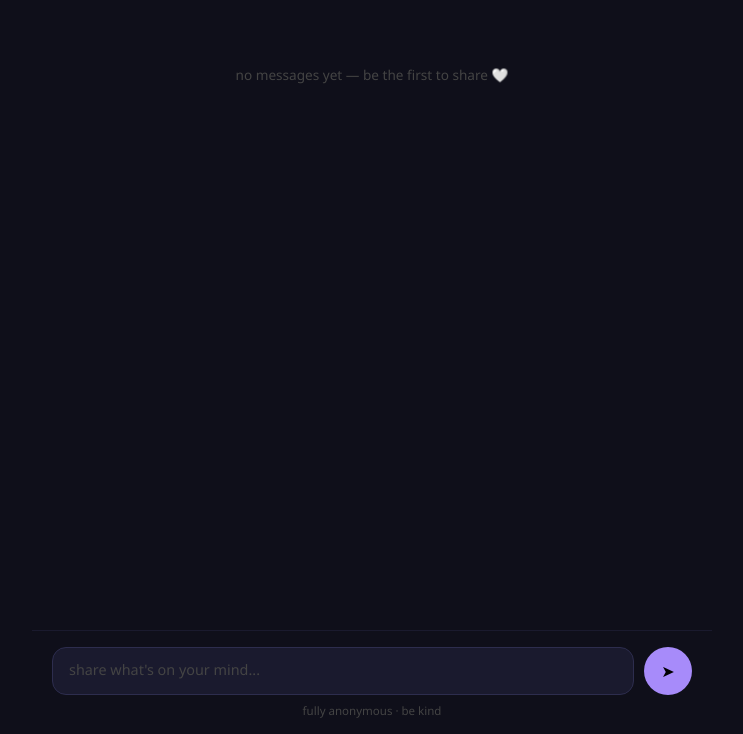
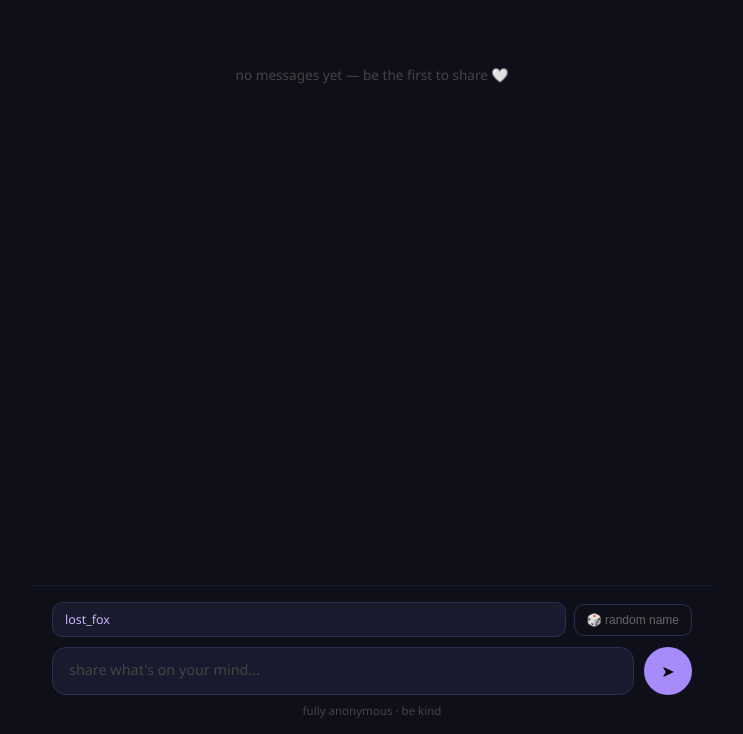
Before and after one commit to prishasrini/hush, a Flask app: page /rooms/1 in a window 1280 px wide. Shown: the part 66-800 px from the top of the page, without its empty margins (268-1011 px from the left). Run offline with Flask 3, Linux system fonts and the light colour scheme; the visitor is signed in with stand-in values (Sample User, id 1); data that the repository does not hold is empty.

Commit message:
add labels and timestamps to peer rooms

```diff
--- a/app.py
+++ b/app.py
@@ -248,7 +248,7 @@ def room_detail(room_name):
 def get_room_messages(room_name):
     conn = get_db()
     messages = conn.execute(
-        "SELECT user_id, content, created_at FROM room_messages WHERE room = ? ORDER BY created_at ASC LIMIT 100",
+        "SELECT user_id, label, content, created_at FROM room_messages WHERE room = ? ORDER BY created_at ASC LIMIT 100",
         (room_name,)
     ).fetchall()
     conn.close()
@@ -260,13 +260,21 @@ def send_room_message(room_name):
     user_id = session.get("user_id")
     data = request.get_json()
     content = data.get("content", "").strip()
+    label = data.get("label", "").strip()
+
     if not content:
         return jsonify({"error": "empty"}), 400
 
+    if not label:
+        import random
+        adjectives = ["quiet", "gentle", "lost", "tired", "hopeful", "curious", "calm", "wandering"]
+        nouns = ["owl", "moon", "river", "fox", "star", "cloud", "wolf", "petal"]
+        label = f"{random.choice(adjectives)}_{random.choice(nouns)}"
+
     conn = get_db()
     conn.execute(
-        "INSERT INTO room_messages (room, user_id, content) VALUES (?, ?, ?)",
-        (room_name, user_id, content)
+        "INSERT INTO room_messages (room, user_id, label, content) VALUES (?, ?, ?, ?)",
+        (room_name, user_id, label, content)
     )
     conn.commit()
     conn.close()
--- a/database.py
+++ b/database.py
@@ -42,14 +42,15 @@ def init_db():
         )
     """)
     cursor.execute("""
-        CREATE TABLE IF NOT EXISTS room_messages (
-            id INTEGER PRIMARY KEY AUTOINCREMENT,
-            room TEXT,
-            user_id TEXT,
-            content TEXT,
-            created_at TIMESTAMP DEFAULT CURRENT_TIMESTAMP
-        )
-    """)
+    CREATE TABLE IF NOT EXISTS room_messages (
+        id INTEGER PRIMARY KEY AUTOINCREMENT,
+        room TEXT,
+        user_id TEXT,
+        label TEXT,
+        content TEXT,
+        created_at TIMESTAMP DEFAULT CURRENT_TIMESTAMP
+    )
+""")
 
     conn.commit()
     conn.close()
--- a/templates/room_detail.html
+++ b/templates/room_detail.html
@@ -31,25 +31,45 @@
       padding: 24px 20px;
       display: flex;
       flex-direction: column;
-      gap: 12px;
+      gap: 14px;
       max-width: 680px;
       width: 100%;
       margin: 0 auto;
     }
+
+    .msg-wrap { display: flex; flex-direction: column; align-self: flex-start; max-width: 80%; }
+    .msg-wrap.mine { align-self: flex-end; align-items: flex-end; }
+
+    .msg-meta {
+      display: flex;
+      gap: 8px;
+      align-items: center;
+      margin-bottom: 4px;
+      padding: 0 4px;
+    }
+    .msg-label {
+      font-size: 0.72rem;
+      color: #a78bfa;
+      letter-spacing: 0.5px;
+      font-weight: 600;
+    }
+    .msg-wrap.mine .msg-label { color: #c4b5fd; }
+    .msg-time {
+      font-size: 0.68rem;
+      color: #444;
+    }
+
     .msg {
-      max-width: 80%;
       padding: 12px 16px;
       border-radius: 16px;
       font-size: 0.88rem;
       line-height: 1.5;
-      align-self: flex-start;
       background: #1a1a2e;
       color: #c4b5fd;
       border-bottom-left-radius: 4px;
       animation: fadeIn 0.3s ease;
     }
-    .msg.mine {
-      align-self: flex-end;
+    .msg-wrap.mine .msg {
       background: #2d2048;
       color: #e0e0ff;
       border-bottom-left-radius: 16px;
@@ -72,6 +92,38 @@
       width: 100%;
       margin: 0 auto;
     }
+
+    .label-row {
+      display: flex;
+      gap: 8px;
+      align-items: center;
+      margin-bottom: 10px;
+    }
+    .label-input {
+      flex: 1;
+      background: #1a1a2e;
+      border: 1px solid #2d2d4e;
+      border-radius: 10px;
+      color: #c4b5fd;
+      font-size: 0.78rem;
+      padding: 8px 12px;
+      font-family: 'Segoe UI', sans-serif;
+    }
+    .label-input::placeholder { color: #444; }
+    .label-input:focus { outline: none; border-color: #a78bfa; }
+    .randomize-btn {
+      background: none;
+      border: 1px solid #2d2d4e;
+      color: #666;
+      border-radius: 10px;
+      padding: 8px 12px;
+      font-size: 0.75rem;
+      cursor: pointer;
+      white-space: nowrap;
+      transition: all 0.2s;
+    }
+    .randomize-btn:hover { border-color: #a78bfa; color: #a78bfa; }
+
     .input-row { display: flex; gap: 10px; }
     textarea {
       flex: 1;
@@ -120,6 +172,10 @@
   </div>
 
   <div class="input-area">
+    <div class="label-row">
+      <input type="text" id="label-input" class="label-input" placeholder="post as... (leave blank for random)" maxlength="20">
+      <button class="randomize-btn" onclick="randomizeLabel()">🎲 random name</button>
+    </div>
     <div class="input-row">
       <textarea id="msg-input" placeholder="share what's on your mind..."
         onkeydown="if(event.key==='Enter' && !event.shiftKey){ event.preventDefault(); sendMsg(); }"></textarea>
@@ -132,7 +188,26 @@
     const roomName = "{{ room_name }}";
     const box = document.getElementById('messages-box');
     const input = document.getElementById('msg-input');
+    const labelInput = document.getElementById('label-input');
     let myUserId = null;
+
+    const adjectives = ["quiet", "gentle", "lost", "tired", "hopeful", "curious", "calm", "wandering"];
+    const nouns = ["owl", "moon", "river", "fox", "star", "cloud", "wolf", "petal"];
+
+    function randomizeLabel() {
+      const adj = adjectives[Math.floor(Math.random() * adjectives.length)];
+      const noun = nouns[Math.floor(Math.random() * nouns.length)];
+      labelInput.value = `${adj}_${noun}`;
+    }
+
+    function formatTime(isoString) {
+      const date = new Date(isoString + 'Z');
+      let hours = date.getHours();
+      const minutes = date.getMinutes().toString().padStart(2, '0');
+      const ampm = hours >= 12 ? 'pm' : 'am';
+      hours = hours % 12 || 12;
+      return `${hours}:${minutes} ${ampm}`;
+    }
 
     async function getMyId() {
       const res = await fetch('/api/me');
@@ -151,10 +226,24 @@
 
       box.innerHTML = '';
       messages.forEach(m => {
-        const div = document.createElement('div');
-        div.className = m.user_id === myUserId ? 'msg mine' : 'msg';
-        div.textContent = m.content;
-        box.appendChild(div);
+        const isMine = m.user_id === myUserId;
+        const wrap = document.createElement('div');
+        wrap.className = isMine ? 'msg-wrap mine' : 'msg-wrap';
+
+        const meta = document.createElement('div');
+        meta.className = 'msg-meta';
+        meta.innerHTML = `
+          <span class="msg-label">${isMine ? 'you' : m.label}</span>
+          <span class="msg-time">${formatTime(m.created_at)}</span>
+        `;
+
+        const bubble = document.createElement('div');
+        bubble.className = 'msg';
+        bubble.textContent = m.content;
+
+        wrap.appendChild(meta);
+        wrap.appendChild(bubble);
+        box.appendChild(wrap);
       });
       box.scrollTop = box.scrollHeight;
     }
@@ -162,19 +251,21 @@
     async function sendMsg() {
       const text = input.value.trim();
       if (!text) return;
+
+      const label = labelInput.value.trim();
       input.value = '';
 
       await fetch(`/api/rooms/${roomName}/send`, {
         method: 'POST',
         headers: { 'Content-Type': 'application/json' },
-        body: JSON.stringify({ content: text })
+        body: JSON.stringify({ content: text, label: label })
       });
       loadMessages();
     }
 
     getMyId();
+    randomizeLabel();
     loadMessages();
-    // poll for new messages every 3 seconds
     setInterval(loadMessages, 3000);
   </script>
 </body>
```
